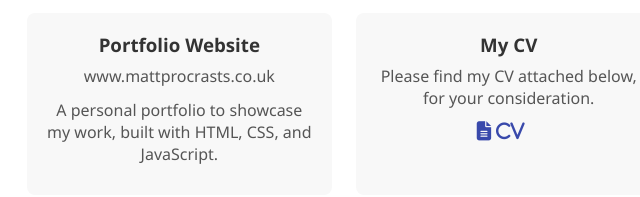
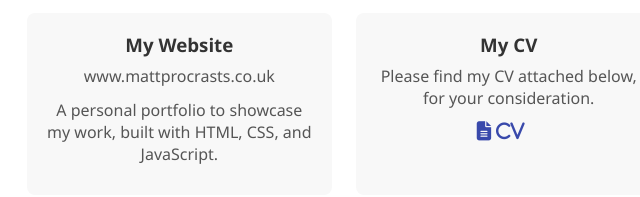
Before and after one commit to mattprocrasts/mattprocrasts, a plain HTML site: page index.html in a window 1280 px wide. Shown: the part 603-800 px from the top of the page, 296-936 px from the left. Drawn offline with Linux system fonts and the light colour scheme.

Commit message:
Update index.html

```diff
--- a/index.html
+++ b/index.html
@@ -37,7 +37,7 @@
       <div class="section-title"><i class="fa-solid fa-briefcase"></i> Projects</div>
       <div class="projects">
         <div class="project-card">
-          <h3>Portfolio Website</h3>
+          <h3>My Website</h3>
           <p>www.mattprocrasts.co.uk</p>
             <p>A personal portfolio to showcase my work, built with HTML, CSS, and JavaScript.</p>
         </div>
```
